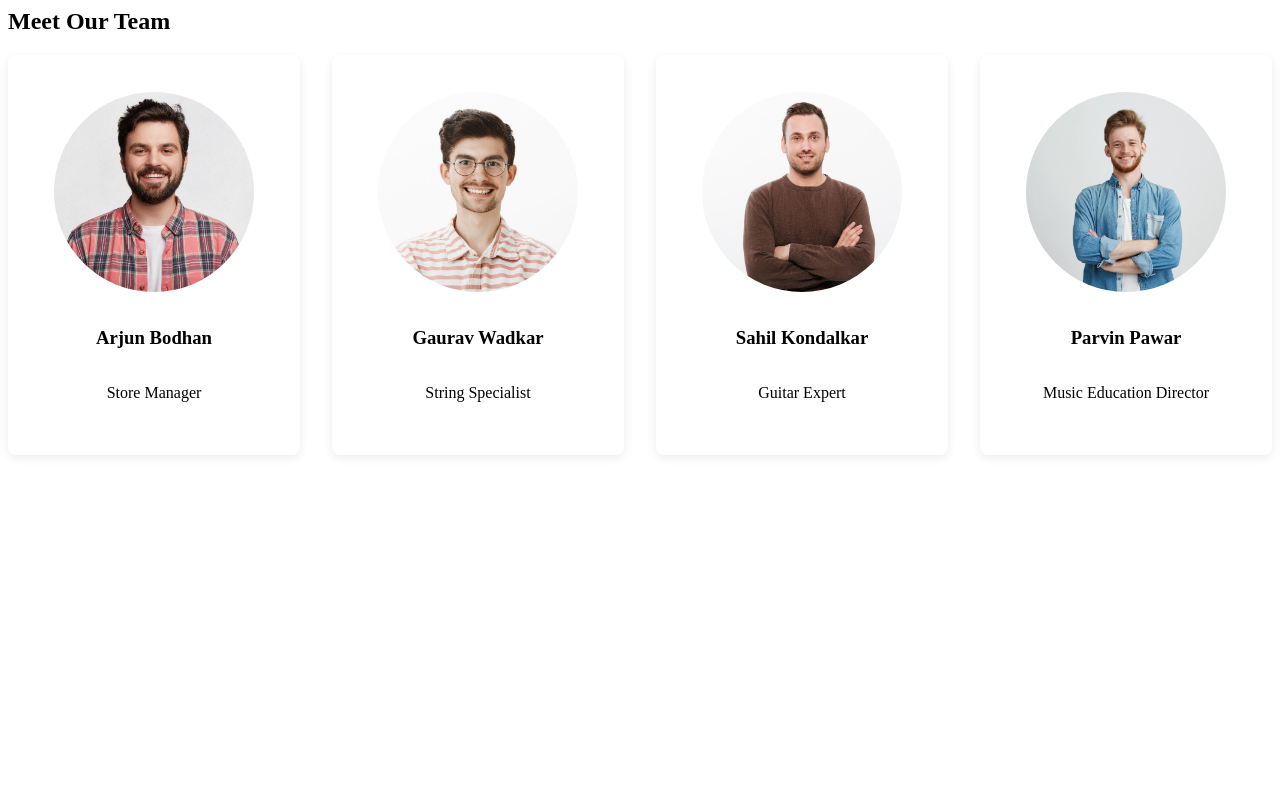
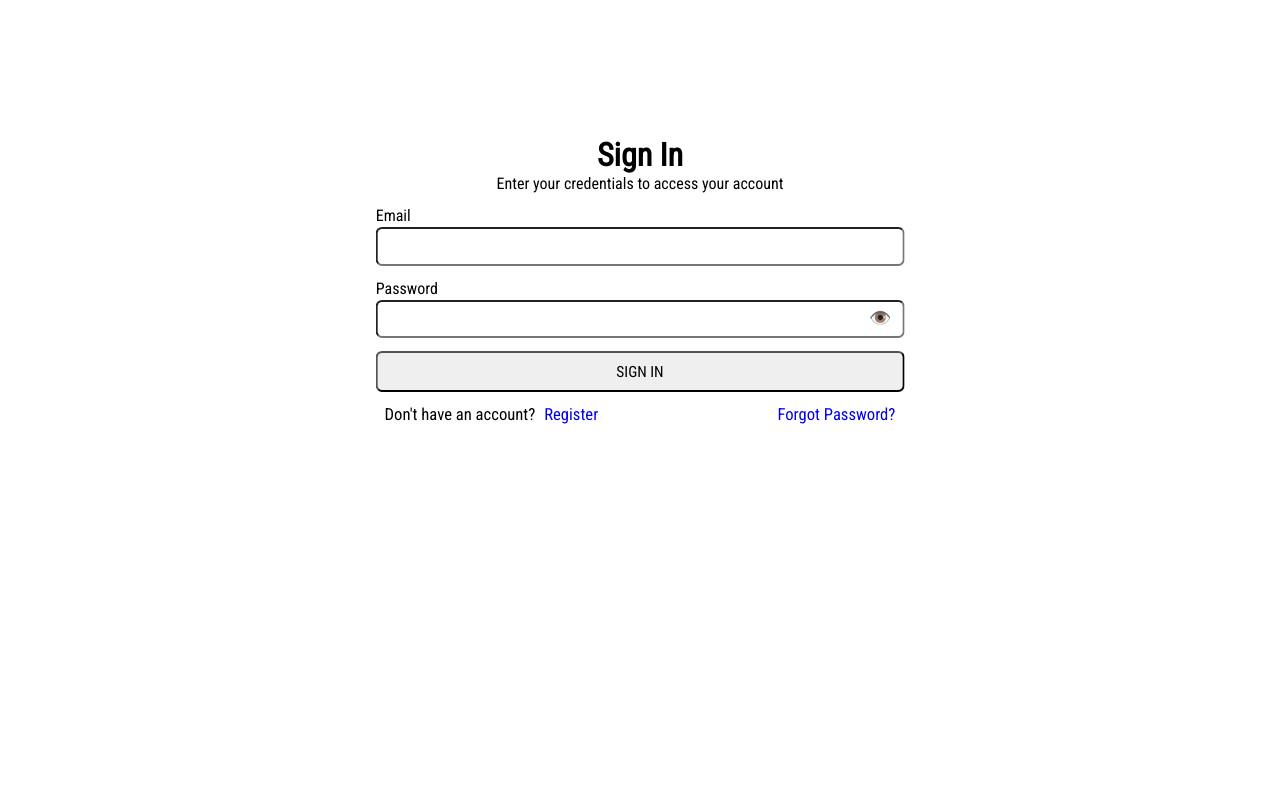
Before and after one commit to KevatMonu/Music-Instructment-Website, a PHP site: page /demo.html in a window 1280 px wide. Run offline with PHP 8.4, Linux system fonts and the light colour scheme.

Commit message:
Sign-in Page

```diff
--- a/demo.html
+++ b/demo.html
@@ -1,135 +1,168 @@
-<section class="our-team">
-  <h2>Meet Our Team</h2>
-  <div class="team-members">
-      <div class="team-member">
-          <div class="team-member-front">
-              <img src="assets/home/image/arjun.jpeg" alt="Arjun Bodhan" />
-              <h3>Arjun Bodhan</h3>
-              <p class="position">Store Manager</p>
-          </div>
-          <div class="team-member-back">
-              <h3>Arjun Bodhan</h3>
-              <p class="bio">Arjun has been surrounded by music his entire life. With expertise in brass and woodwind instruments, he leads our team with passion and dedication.</p>
-              <div class="contact-info">
-                  <p>Email: arjun@kpmusic.com</p>
-                  <p>Specialties: Brass & Woodwind</p>
-              </div>
-          </div>
-      </div>
+<!DOCTYPE html>
+<html lang="en">
+<head>
+    <meta charset="UTF-8">
+    <meta name="viewport" content="width=device-width, initial-scale=1.0">
+    <title>Music Store - Sign In</title>
+    <style>
+        @font-face {
+            font-family: "Bold";
+            src: url(../assets/font/Bebas_Neue/BebasNeue-Regular.ttf);
+        }
 
-      <div class="team-member">
-          <div class="team-member-front">
-              <img src="assets/home/image/gaurav.jpeg" alt="Gaurav Wadkar" />
-              <h3>Gaurav Wadkar</h3>
-              <p class="position">String Specialist</p>
-          </div>
-          <div class="team-member-back">
-              <h3>Gaurav Wadkar</h3>
-              <p class="bio">A classically trained violinist with over 15 years of performance experience, Gaurav helps customers find their perfect string instrument, from beginner violins to professional cellos.</p>
-              <div class="contact-info">
-                  <p>Email: gaurav@kpmusic.com</p>
-                  <p>Specialties: Violins, Cellos</p>
-              </div>
-          </div>
-      </div>
+        @font-face {
+            font-family: "font";
+            src: url(../assets/font/Roboto_Condensed/RobotoCondensed-Regular.ttf);
+        }
 
-      <div class="team-member">
-          <div class="team-member-front">
-              <img src="assets/home/image/Sahil.jpeg" alt="Sahil Kondalkar" />
-              <h3>Sahil Kondalkar</h3>
-              <p class="position">Guitar Expert</p>
-          </div>
-          <div class="team-member-back">
-              <h3>Sahil Kondalkar</h3>
-              <p class="bio">With deep knowledge of electric and acoustic guitars, Sahil has been helping guitarists find their sound at K&P Music for over a decade.</p>
-              <div class="contact-info">
-                  <p>Email: sahil@kpmusic.com</p>
-                  <p>Specialties: Electric & Acoustic Guitars</p>
-              </div>
-          </div>
-      </div>
+        * {
+            margin: 0;
+            padding: 0;
+            font-family: "font";
+            box-sizing: border-box;
+        }
 
-      <div class="team-member">
-          <div class="team-member-front">
-              <img src="assets/home/image/pravin.jpeg" alt="Parvin Pawar" />
-              <h3>Parvin Pawar</h3>
-              <p class="position">Music Education Director</p>
-          </div>
-          <div class="team-member-back">
-              <h3>Parvin Pawar</h3>
-              <p class="bio">Parvin coordinates our lesson programs and workshops, bringing her experience as a music educator to help students of all ages discover the joy of making music.</p>
-              <div class="contact-info">
-                  <p>Email: parvin@kpmusic.com</p>
-                  <p>Specialties: Music Education</p>
-              </div>
-          </div>
-      </div>
-  </div>
-</section>
+        html,
+        body {
+            width: 100%;
+            height: 100%;
+            will-change: auto;
+        }
 
-<style>
-.team-members {
-  display: grid;
-  grid-template-columns: repeat(auto-fit, minmax(250px, 1fr));
-  gap: 2rem;
-  perspective: 1000px;
-}
+        .sign-in-form-container {
+            width: 100%;
+            min-height: 70vh;
+            position: relative;
+            text-align: center;
+        }
 
-.team-member {
-  background: transparent;
-  height: 400px;
-  position: relative;
-  transform-style: preserve-3d;
-  transition: transform 1.5s;
-  cursor: pointer;
-}
+        #sign-in {
+            display: flex;
+            flex-direction: column;
+            align-items: center;
+            justify-content: center;
+            position: absolute;
+            top: 50%;
+            left: 50%;
+            transform: translate(-50%, -50%);
+            gap: 1vw;
+        }
 
-.team-member-front,
-.team-member-back {
-  position: absolute;
-  width: 100%;
-  height: 100%;
-  backface-visibility: hidden;
-  display: flex;
-  flex-direction: column;
-  justify-content: center;
-  align-items: center;
-  text-align: center;
-  padding: 2rem;
-  box-sizing: border-box;
-  background: white;
-  border-radius: 8px;
-  box-shadow: 0 3px 10px rgba(0, 0, 0, 0.08);
-}
+        .form-group {
+            display: flex;
+            flex-direction: column;
+            align-items: start;
+            justify-content: space-between;
+            gap: 0.2vw;
+            position: relative;
+            margin-bottom: 1vw;
+        }
 
-.team-member-front img {
-  width: 200px;
-  height: 200px;
-  object-fit: cover;
-  border-radius: 50%;
-  margin-bottom: 1rem;
-}
+        .form-group input {
+            width: 41.3vw;
+            height: 3vw;
+            border-radius: 0.5vw;
+            font-size: 1vw;
+            padding: 0.2vw 1vw;
+        }
 
-.team-member-front {
-  transform: rotateY(0deg);
-}
+        .form-group .eye-icon {
+            position: absolute;
+            right: 1vw;
+            top: 75%;
+            transform: translateY(-75%);
+            cursor: pointer;
+            color: #888;
+            font-size: 18px;
+        }
 
-.team-member-back {
-  transform: rotateY(180deg);
-  background: linear-gradient(135deg, #f6d365 0%, #fda085 100%);
-  color: white;
-}
+        .form-group .eye-icon:hover {
+            color: #333;
+        }
 
-.team-member:hover {
-  transform: rotateY(180deg);
-}
+        .sign-up-btn button {
+            width: 41.3vw;
+            height: 3.2vw;
+            border-radius: 0.5vw;
+            font-size: 1.2vw;
+            padding: 0.2vw 1vw;
+            text-transform: uppercase;
+            transition: all ease-in-out 0.3s;
+        }
 
-.team-member-back .contact-info {
-  margin-top: 1rem;
-  font-size: 0.9rem;
-}
+        .sign-up-btn button:hover {
+            background-color: #000;
+            color: #fff;
+        }
 
-.team-member-back .contact-info p {
-  margin: 0.5rem 0;
-}
-</style>
+        .form-last {
+            display: flex;
+            justify-content: center;
+            align-items: center;
+            gap: 14vw;
+        }
+
+        .redirect p {
+            font-size: 1.3vw;
+        }
+
+        .redirect > p > a {
+            padding-left: 0.4vw;
+        }
+
+        .forgot-pass a, .redirect > p > a {
+            font-size: 1.3vw;
+            text-decoration: none;
+        }
+
+        .redirect > p > a:hover, .forgot-pass a:hover {
+            color: red;
+        }
+    </style>
+</head>
+<body>
+    <div class="sign-in-form-container">
+        <div id="sign-in">
+            <div class="form-title">
+                <h1>Sign In</h1>
+                <p>Enter your credentials to access your account</p>
+            </div>
+
+            <form action="sign-in.php" method="POST">
+                <div class="form-group">
+                    <label for="email">Email</label>
+                    <input type="email" id="email" name="email" required>
+                </div>
+
+                <div class="form-group">
+                    <label for="password">Password</label>
+                    <input type="password" id="password" name="password" required>
+                    <span class="eye-icon" onclick="togglePasswordVisibility()">👁️</span>
+                </div>
+
+                <div class="sign-up-btn">
+                    <button type="submit">Sign In</button>
+                </div>
+            </form>
+
+            <div class="form-last redirect">
+                <p>Don't have an account? <a href="sign-up.php">Register</a></p>
+                <div class="forgot-pass">
+                    <a href="forgot-password.php">Forgot Password?</a>
+                </div>
+            </div>
+        </div>
+    </div>
+
+    <script>
+        function togglePasswordVisibility() {
+            const passwordInput = document.getElementById('password');
+            if (passwordInput.type === 'password') {
+                passwordInput.type = 'text';
+            } else {
+                passwordInput.type = 'password';
+            }
+        }
+    </script>
+</body>
+</html>
--- a/index.php
+++ b/index.php
@@ -107,7 +107,7 @@ $totalItems = array_sum($_SESSION['cart'] ?? []);
             <li>Contact Us</li>
           </a>
           <a href="sign-in.php">
-            <li>Login</li>
+            <li>Sign In</li>
           </a>
           <a href="rent.php">
             <li>Rent</li>
--- a/ordertracking.php
+++ b/ordertracking.php
@@ -111,7 +111,7 @@ $userInfo = $stmt->get_result()->fetch_assoc();
             <a href="products.php"><li>Product</li> </a>
             <a href="about.html"><li>About Us</li> </a>
             <a href="contact.hmtl"><li>Contact Us</li></a>
-            <a href="sign-in.php"><li>Login</li> </a>
+            <a href="sign-in.php"><li>Sign In</li> </a>
             <a href="rent.php"><li>Rent</li></a>
           </ul>
         </div>
--- a/products.php
+++ b/products.php
@@ -206,7 +206,7 @@ $productCount = $result->num_rows;
             <li>Contact Us</li>
           </a>
           <a href="sign-in.php">
-            <li>Login</li>
+            <li>Sign In</li>
           </a>
           <a href="rent.php">
             <li>Rent</li>
```
Also changed, not shown: css/sign-in-up.css (+85 -102 lines), pages/header.php (+5 -4 lines), sign-in.php (+43 -96 lines).
